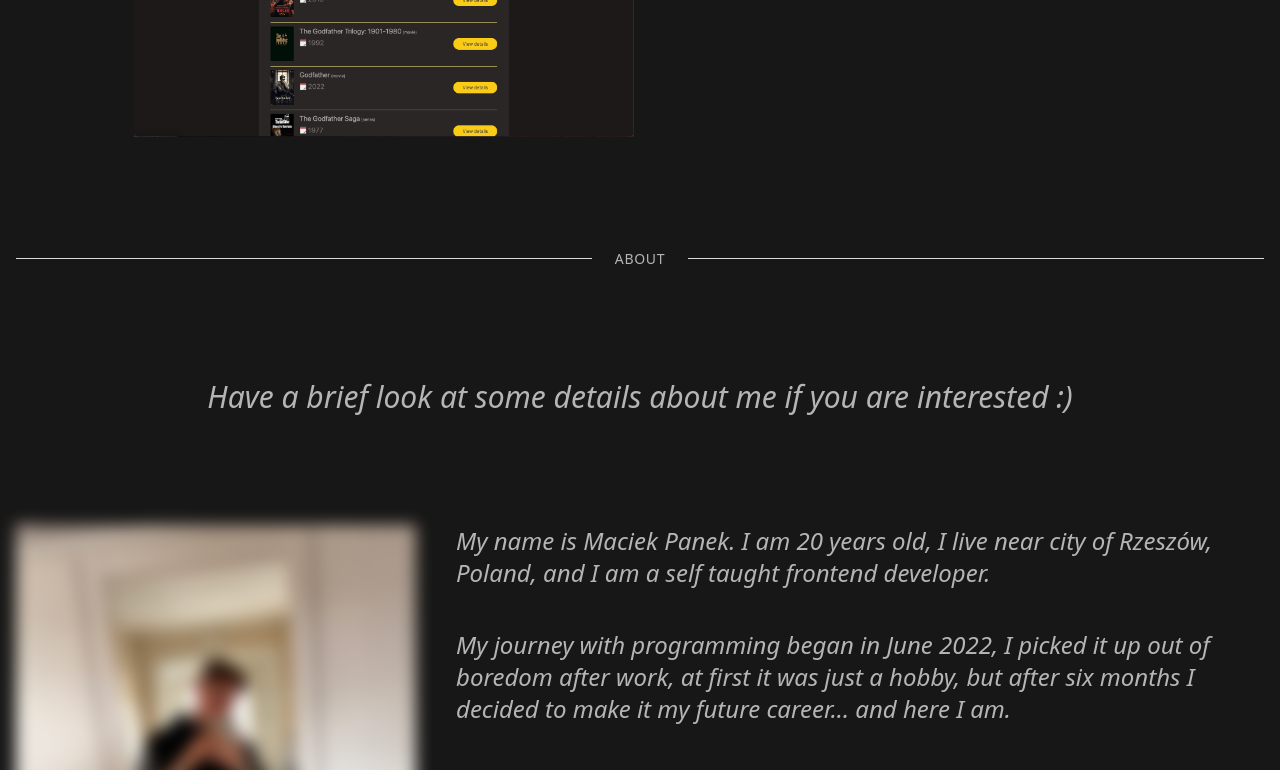
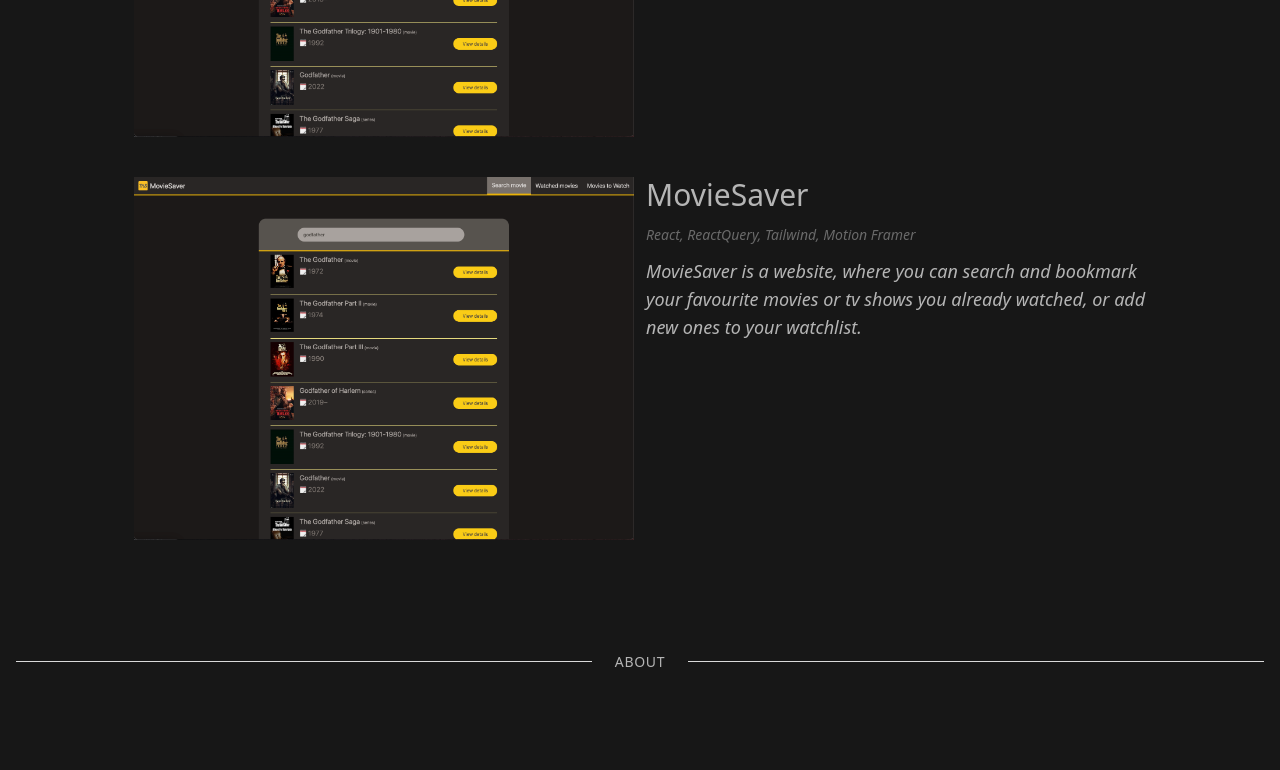
Before and after one commit to MaciekPanek/Portfolio, a React (Vite) app: page / in a window 1280 px wide. Shown: the part 1264-2034 px from the top of the page. Built offline with nearby package versions, Linux system fonts and the light colour scheme.

Commit message:
wiuefhjce

```diff
--- a/src/features/projects/ProjectsSection.jsx
+++ b/src/features/projects/ProjectsSection.jsx
@@ -19,6 +19,16 @@ function ProjectsSection() {
           favourite movies or tv shows you already watched, or add new ones to
           your watchlist.
         </Project>
+        <Project
+          title={"MovieSaver"}
+          tech={"React, ReactQuery, Tailwind, Motion Framer"}
+          src={"/MovieSaverSS.png"}
+          url={"https://movie-saver-three.vercel.app/"}
+        >
+          MovieSaver is a website, where you can search and bookmark your
+          favourite movies or tv shows you already watched, or add new ones to
+          your watchlist.
+        </Project>
       </section>
     </section>
   );
```
